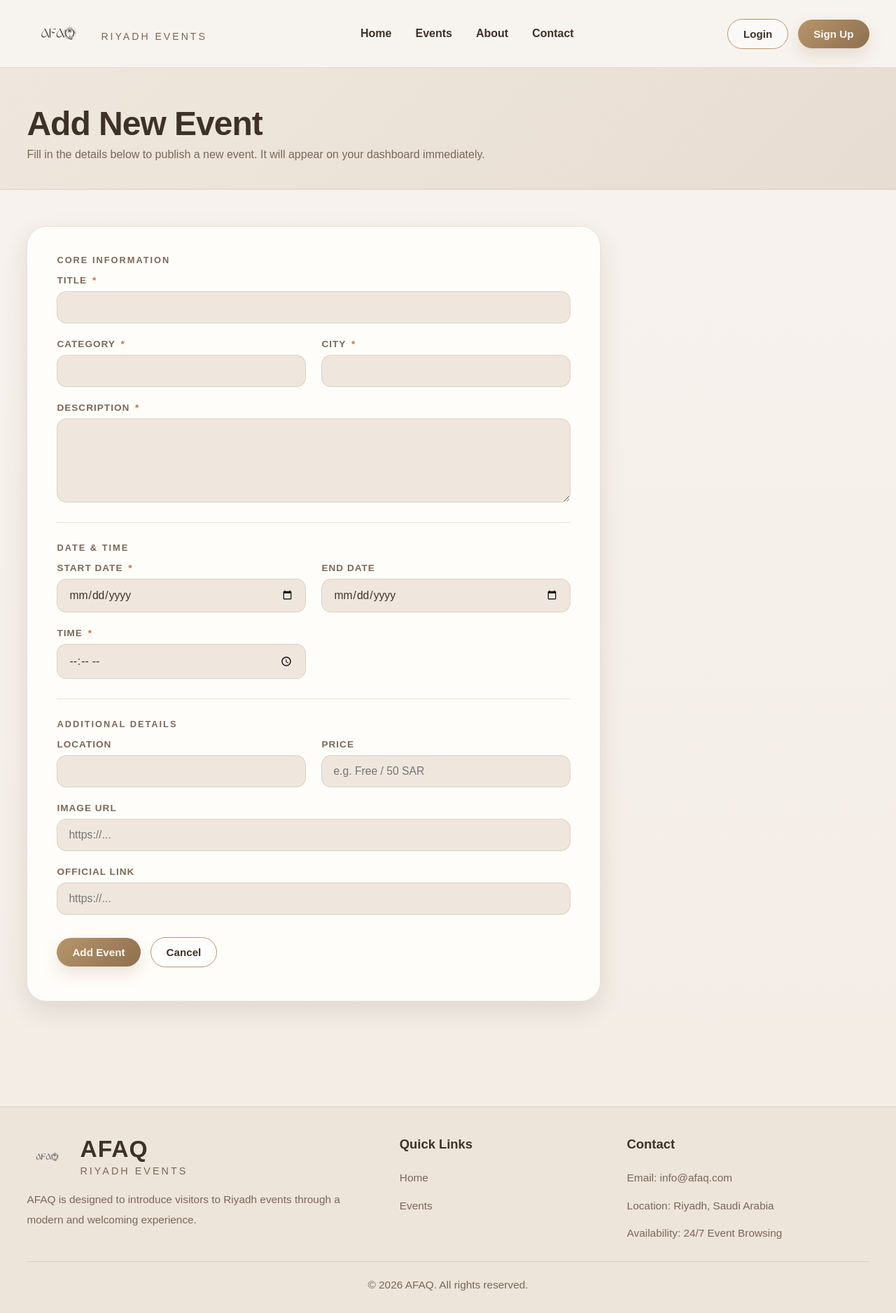
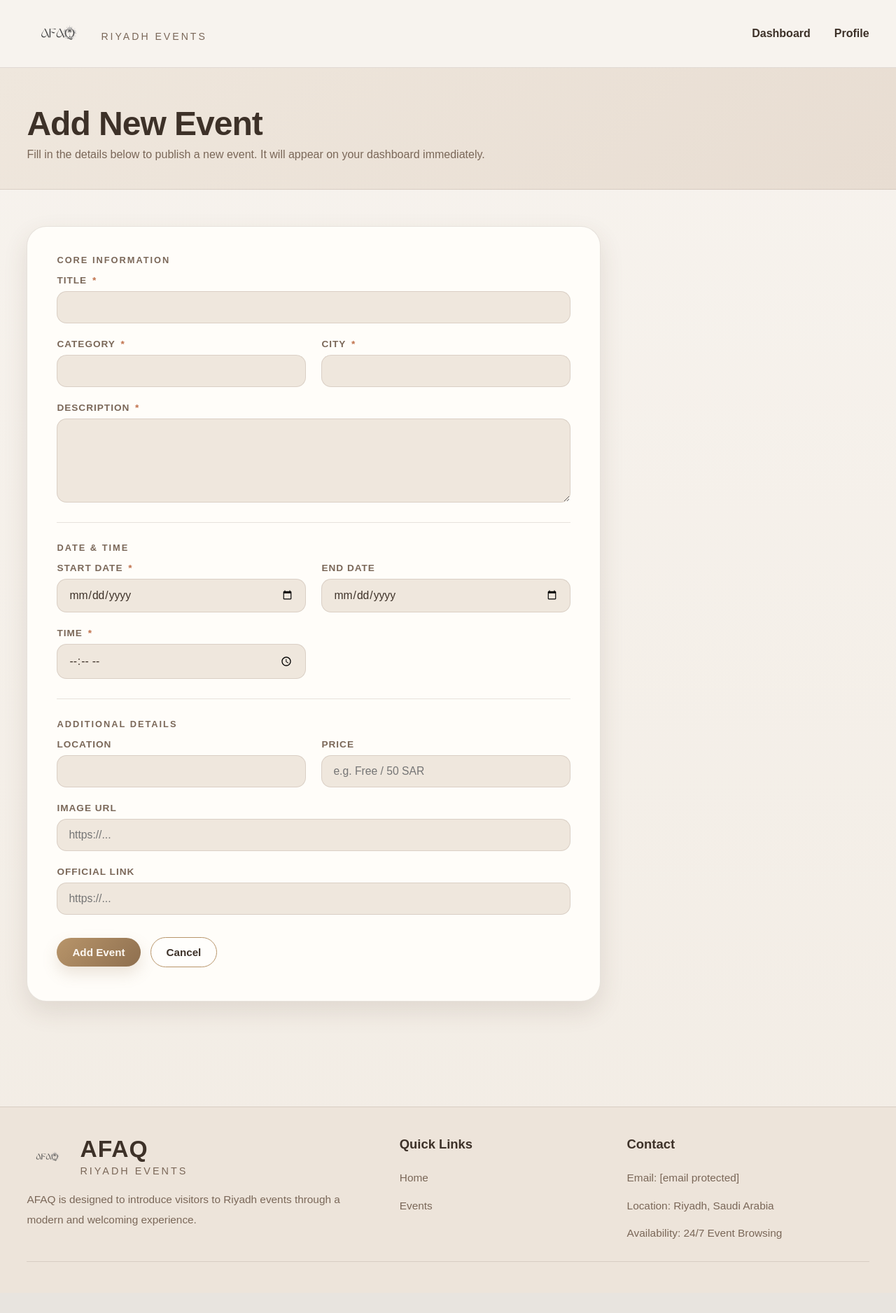
Before and after one commit to razan444200495/2026-GP1-Group15, a Flask app: page /admin/add-event in a window 1280 px wide. Shown: the whole page at 70% size. After the commit the page ends 1803 px from the top, so only its background shows below. Run offline with Flask 3, Linux system fonts and the light colour scheme; a user stored in the database is signed in; tables that the repository leaves empty hold one stand-in row (values such as "Sample post").

Commit message:
Add admin navigation and update contact email

```diff
--- a/templates/base.html
+++ b/templates/base.html
@@ -464,6 +464,14 @@
         </div>
       </div>
 
+{% if current_user.is_authenticated and current_user.role == 'admin' and request.endpoint not in ['auth.login', 'auth.signup'] %}
+        <nav class="nav-links">
+          <a href="{{ url_for('admin.admin_dashboard') }}">Dashboard</a>
+          <a href="{{ url_for('admin.profile') }}">Profile</a>
+        </nav>
+
+      {% else %}
+
         <nav class="nav-links">
           <a href="{{ url_for('events.home') }}">Home</a>
           <a href="{{ url_for('events.events_page') }}">Events</a>
@@ -471,11 +479,12 @@
           <a href="#contact">Contact</a>
         </nav>
 
-      {% if request.endpoint not in ['auth.login', 'auth.register'] %}
+{% if request.endpoint not in ['auth.login', 'auth.signup'] %}
           <div class="nav-actions">
             <a href="{{ url_for('auth.login') }}" class="login-btn">Login</a>
-  <a href="#" class="signup-btn">Sign Up</a>
-</div>
+<a href="{{ url_for('auth.signup') }}" class="signup-btn">Sign Up</a>          </div>
+        {% endif %}
+
       {% endif %}
   </header>
 
@@ -506,17 +515,10 @@
 
       <div class="footer-contact">
         <h4>Contact</h4>
-        <p>Email: info@afaq.com</p>
+        <p>Email: <a href="/cdn-cgi/l/email-protection" class="__cf_email__" data-cfemail="2e474048416e4f484f5f004d4143">[email&#160;protected]</a></p>
         <p>Location: Riyadh, Saudi Arabia</p>
         <p>Availability: 24/7 Event Browsing</p>
       </div>
     </div>
 
     <div class="page-shell footer-bottom">
-      © 2026 AFAQ. All rights reserved.
-    </div>
-  </footer>
-
-  {% block extra_scripts %}{% endblock %}
-</body>
-</html>
```
Lines whose indentation alone changed are shown as unchanged.
